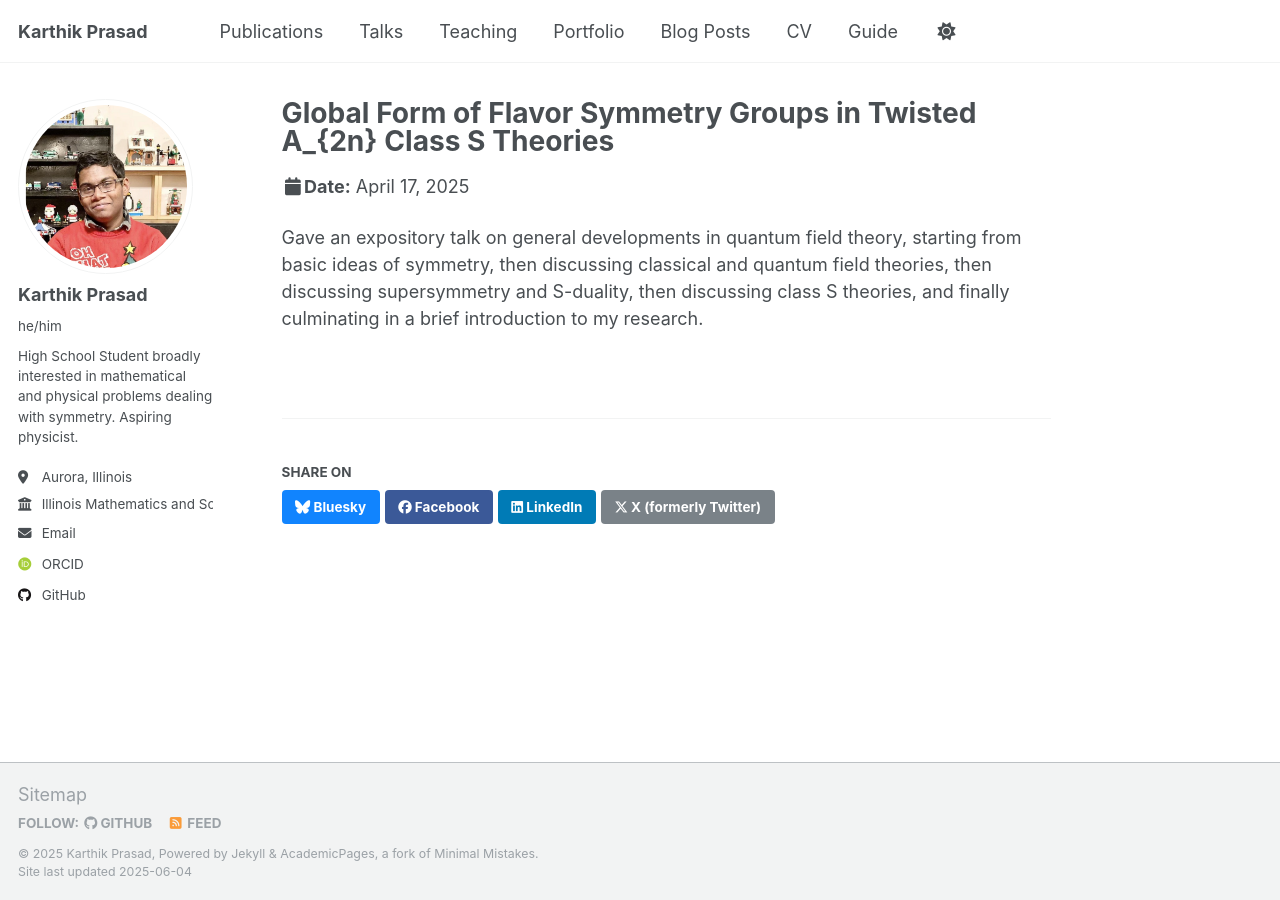
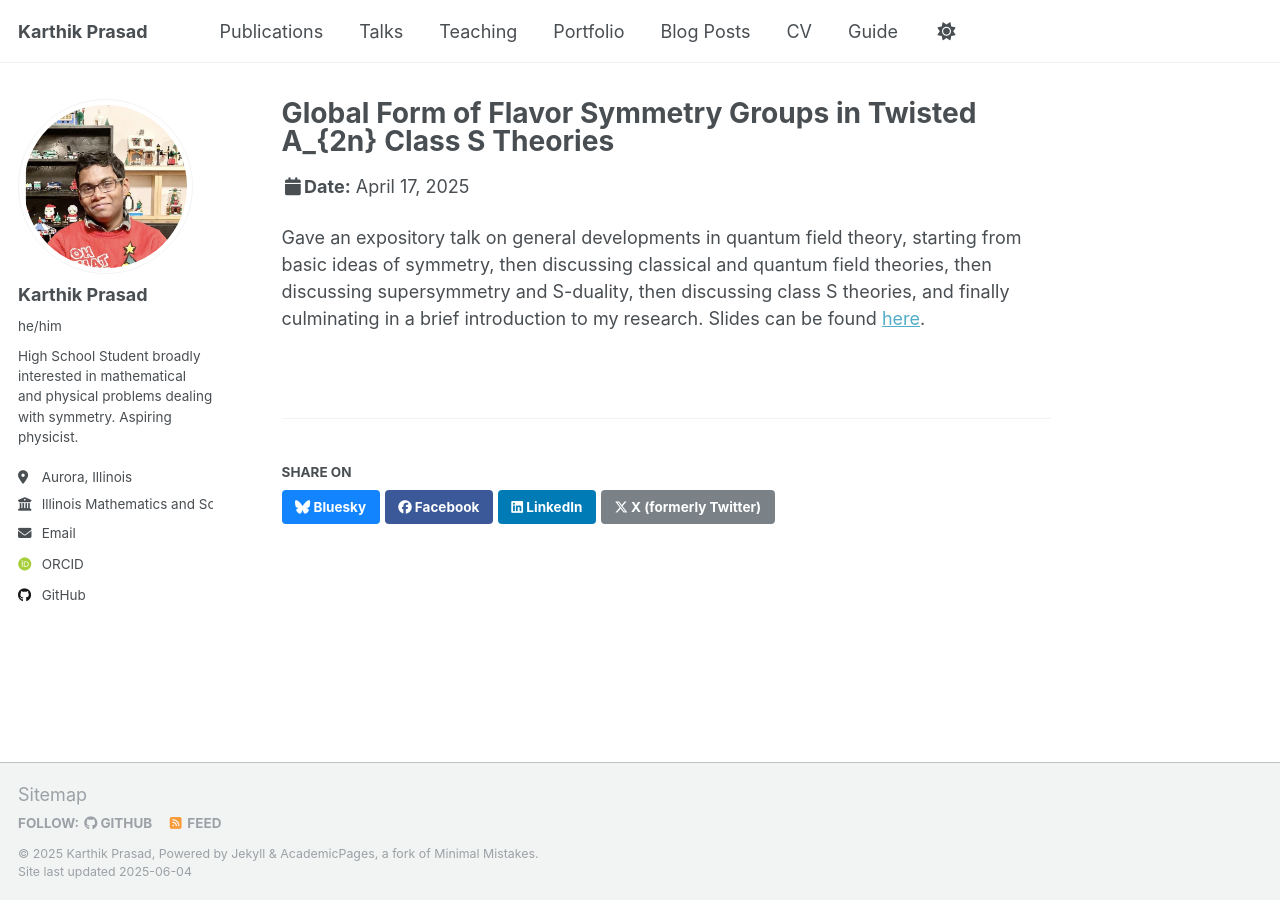
Before and after one commit to karthikp-2100/karthikp-2100.github.io, a Jekyll site: the page built from _talks/2025-04-17-imsaloqium.md, in a window 1280 px wide. Built offline with Jekyll 4.4.1, drawn with Linux system fonts in a browser that asks for light colours; some web fonts are replaced; a file with an impossible date is left out.

Commit message:
Update 2025-04-17-imsaloqium.md

```diff
--- a/_talks/2025-04-17-imsaloqium.md
+++ b/_talks/2025-04-17-imsaloqium.md
@@ -8,4 +8,4 @@ date: 2025-04-17
 location: "Aurora, IL, USA"
 ---
 
-Gave an expository talk on general developments in quantum field theory, starting from basic ideas of symmetry, then discussing classical and quantum field theories, then discussing supersymmetry and S-duality, then discussing class S theories, and finally culminating in a brief introduction to my research.
+Gave an expository talk on general developments in quantum field theory, starting from basic ideas of symmetry, then discussing classical and quantum field theories, then discussing supersymmetry and S-duality, then discussing class S theories, and finally culminating in a brief introduction to my research. Slides can be found [here](http://karthikp-2100.github.io/files/2025_04_17_imsaloqium_slides.pdf).
```
